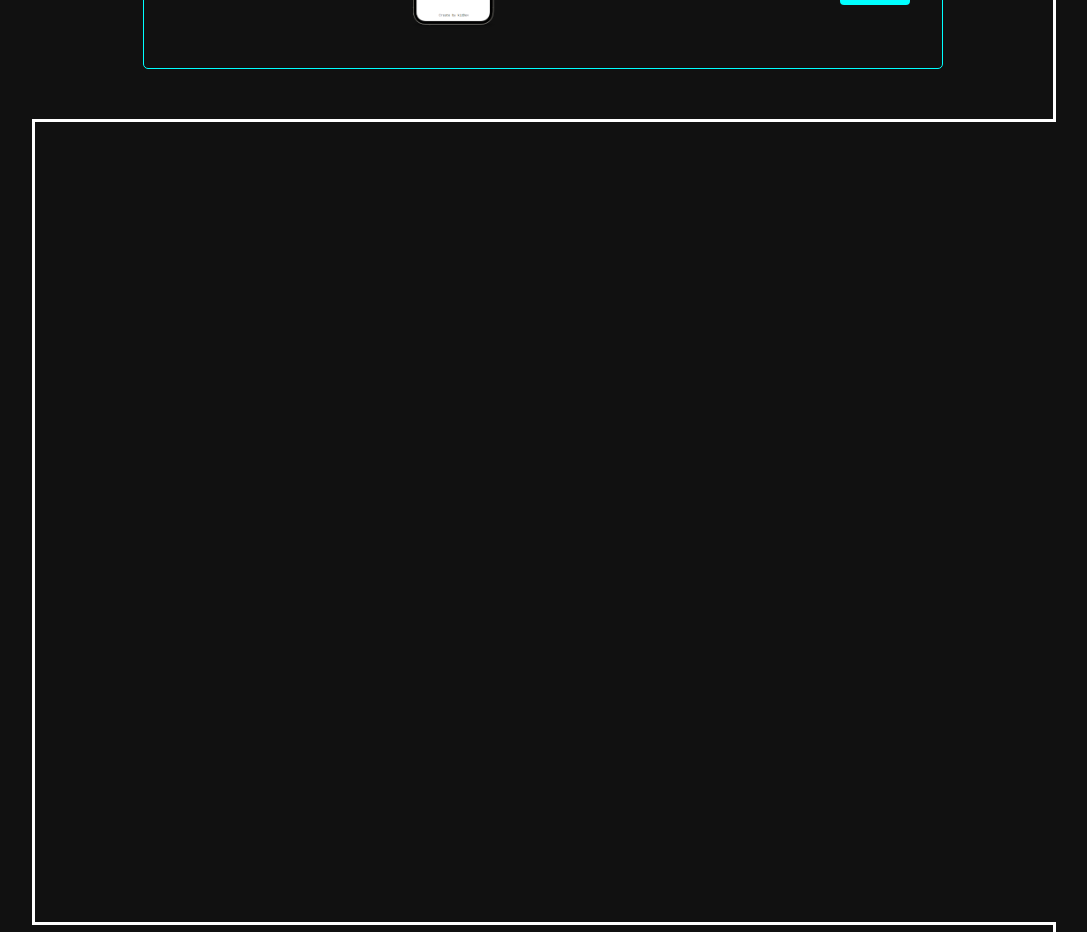
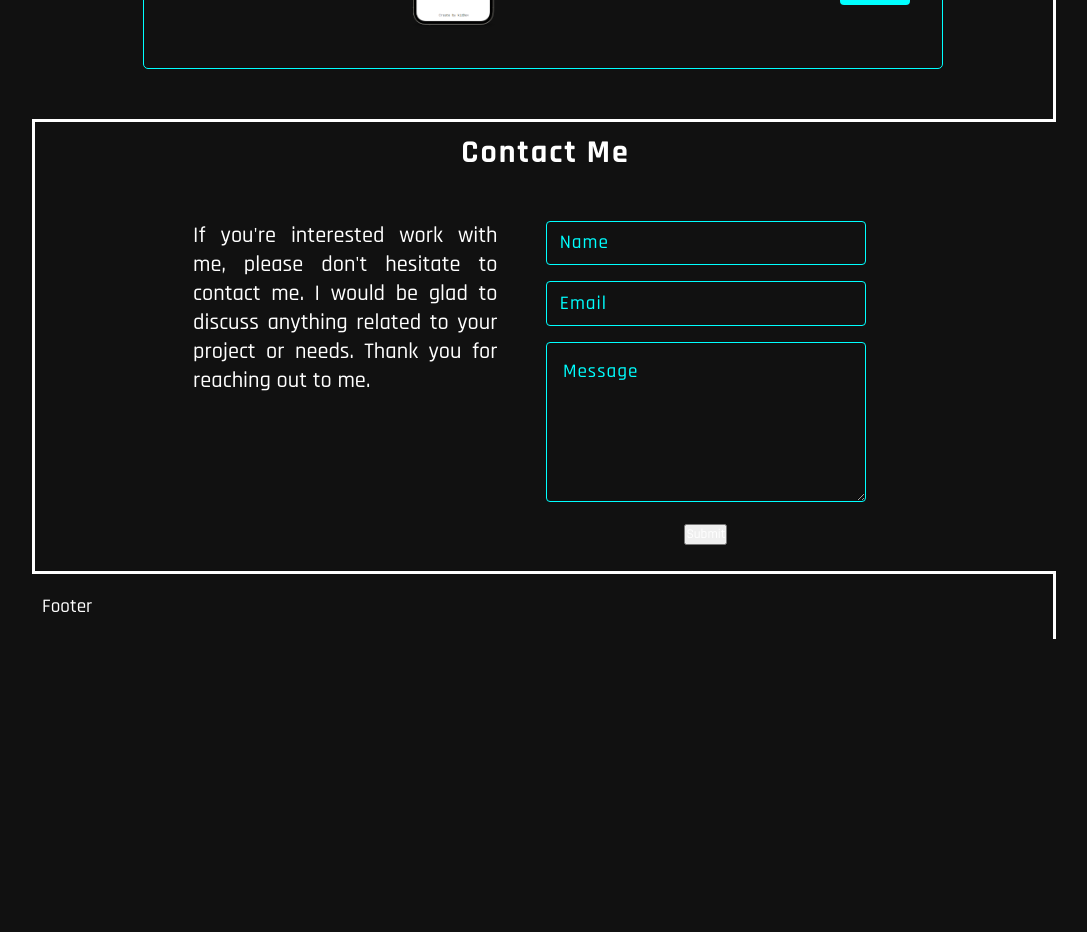
Before and after one commit to itshadis/portfolio-v.2, a React (Vite) app: page / in a window 1280 px wide. Shown: the part 3300-4232 px from the top of the page, without its empty margins (96-1183 px from the left). After the commit the page ends 3939 px from the top, so only its background shows below. Built offline with nearby package versions, Linux system fonts and the light colour scheme.

Commit message:
progress contact

```diff
--- /dev/null
+++ b/src/components/Contact/Form/index.jsx
@@ -0,0 +1,60 @@
+import React, { useState } from 'react';
+import './index.scss';
+
+function Form() {
+  const [formData, setFormData] = useState({
+    name: '',
+    email: '',
+    message: ''
+  });
+
+  const handleChange = (event) => {
+    const { name, value } = event.target;
+    setFormData((prevData) => ({
+      ...prevData,
+      [name]: value
+    }));
+  }
+
+  const handleSubmit = (event) => {
+    event.preventDefault();
+    // Lakukan sesuatu dengan data yang diisi dalam formData
+    console.log(formData);
+    // Contoh: Kirim data ke server, lakukan validasi, dll.
+  }
+  return (
+    <div className='form'>
+      <form onSubmit={handleSubmit}>
+        <div>
+          <input
+            type="text"
+            name="name"
+            value={formData.name}
+            onChange={handleChange}
+            placeholder='Name'
+          />
+        </div>
+        <div>
+          <input
+            type="email"
+            name="email"
+            value={formData.email}
+            onChange={handleChange}
+            placeholder='Email'
+          />
+        </div>
+        <div>
+          <textarea
+            name="message"
+            value={formData.message}
+            onChange={handleChange}
+            placeholder='Message'
+          />
+        </div>
+        <button type="submit">Submit</button>
+      </form>
+    </div>
+  )
+}
+
+export default Form;
--- /dev/null
+++ b/src/components/Contact/Form/index.scss
@@ -0,0 +1,41 @@
+.wrapper {
+
+  form {
+    width: 50%;
+    padding: 1rem 0;
+    display: flex;
+    flex-direction: column;
+    align-items: center;
+    gap: 1rem;
+
+    ::placeholder {
+      color: aqua;
+    }
+
+    input {
+      width: 20rem;
+      height: 2.8rem;
+      letter-spacing: 1px;
+      color: aqua;
+      font-size: 1.2rem;
+      text-indent: 0.8rem;
+      outline: none;
+      border: 1px solid aqua;
+      border-radius: 4px;
+      background-color: transparent;
+    }
+
+    textarea {
+      width: 20rem;
+      height: 10rem;
+      letter-spacing: 1px;
+      color: aqua;
+      font-size: 1.2rem;
+      padding: 1rem;
+      outline: none;
+      border: 1px solid aqua;
+      border-radius: 4px;
+      background-color: transparent;
+    }
+  }
+}
--- a/src/components/Contact/index.jsx
+++ b/src/components/Contact/index.jsx
@@ -1,8 +1,17 @@
+import Form from './Form';
 import './index.scss';
 
 function Contact() {
+
   return (
     <section id='contact'>
+      <h1 className='tag'>Contact Me</h1>
+      <div className='wrapper'>
+        <div className='text'>
+          <p>If you're interested work with me, please don't hesitate to contact me. I would be glad to discuss anything related to your project or needs. Thank you for reaching out to me.</p>
+        </div>
+        <Form />
+      </div>
     </section>
   )
 }
--- a/src/components/Contact/index.scss
+++ b/src/components/Contact/index.scss
@@ -1,6 +1,26 @@
 #contact {
-  height: 100vh;
   background-color: #111111;
   padding: 10px 10px;
   margin: 3px 0 0 3px;
+
+  .tag {
+    font-size: 2rem;
+    font-weight: 700;
+    text-align: center;
+    letter-spacing: 2px;
+  }
+
+  .wrapper {
+    display: flex;
+    justify-content: space-between;
+    background-color: #111111;
+    margin-top: 2rem;
+
+    .text {
+      width: 50%;
+      padding: 1rem 3rem;
+      font-size: 1.4rem;
+      text-align: justify;
+    }
+  }
 }
```
